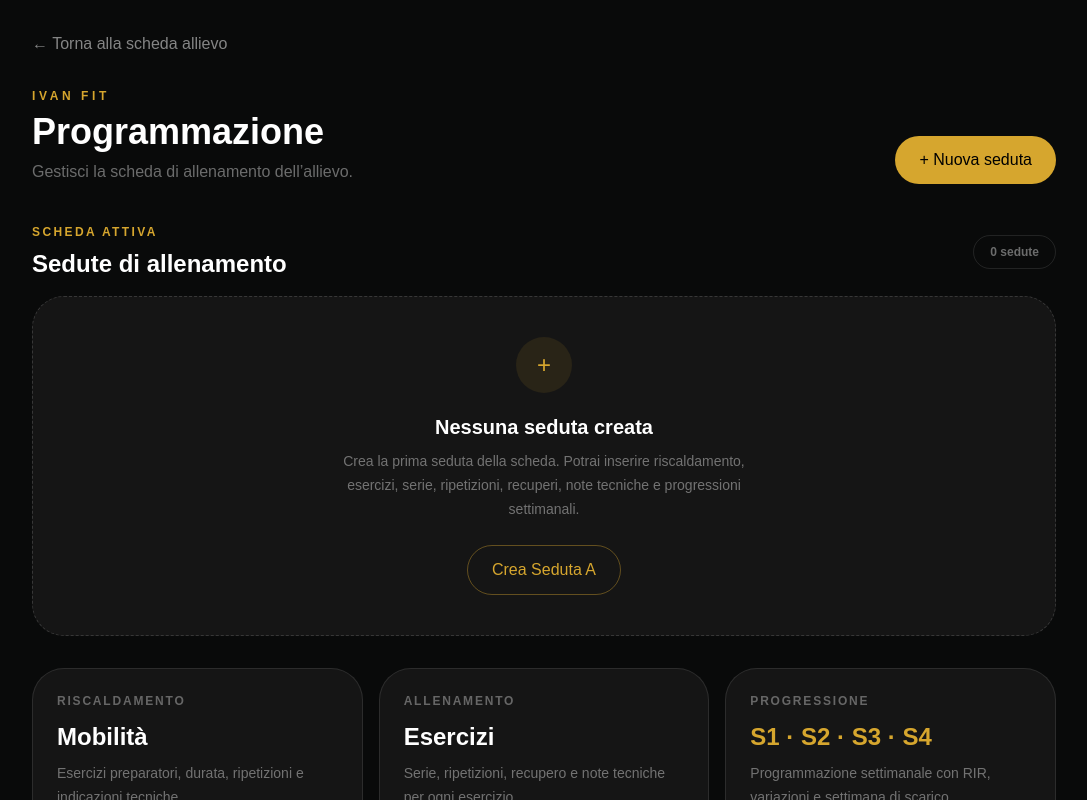
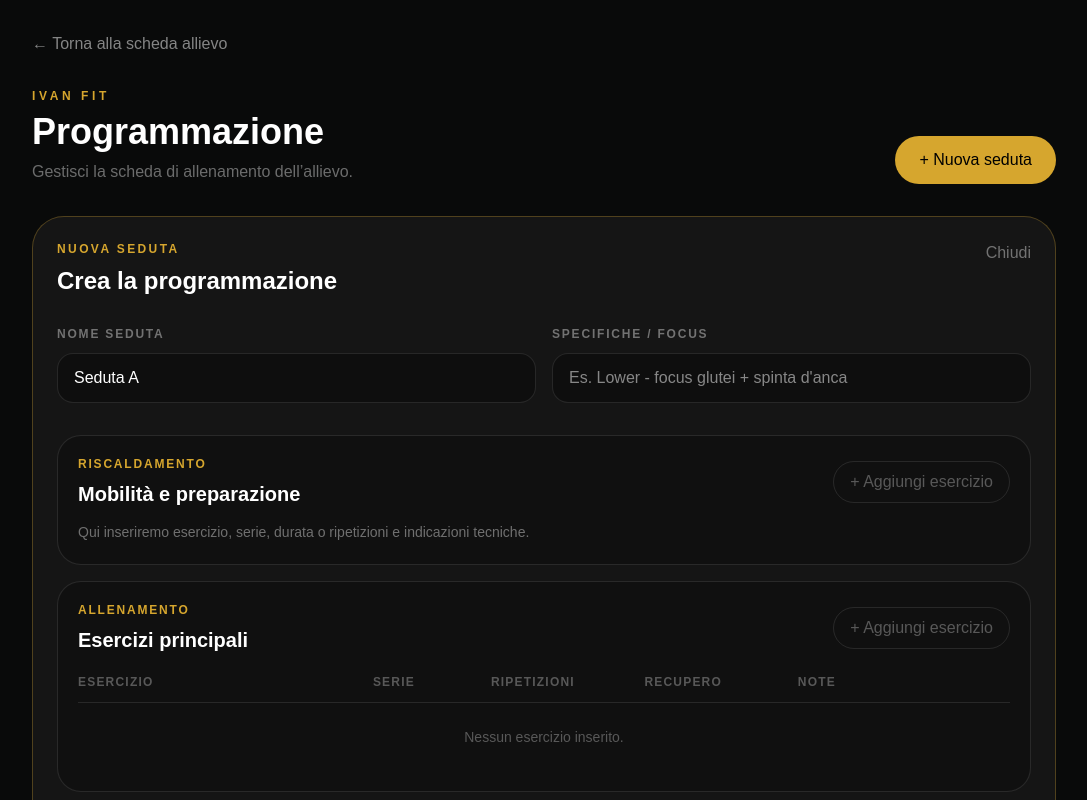
Before and after one commit to claudiaborsani29-netizen/ivan-fit-app, a Next.js app: page /athletes/1/workouts in a window 1280 px wide. Both pictures are taken after a click on the button "+ Nuova seduta". Shown: the top 800 px of the page, without its empty margins (96-1183 px from the left). Built offline with nearby package versions, Linux system fonts and the light colour scheme.

Commit message:
Aggiunge editor nuova seduta

```diff
--- a/app/athletes/[id]/workouts/page.tsx
+++ b/app/athletes/[id]/workouts/page.tsx
@@ -1,5 +1,6 @@
 'use client';
 
+import { useState } from 'react';
 import { useParams, useRouter } from 'next/navigation';
 
 export default function WorkoutsPage() {
@@ -8,10 +9,25 @@ export default function WorkoutsPage() {
 
   const athleteId = params.id as string;
 
+  const [creatingSession, setCreatingSession] = useState(false);
+  const [sessionName, setSessionName] = useState('Seduta A');
+  const [focus, setFocus] = useState('');
+  const [cardio, setCardio] = useState('');
+
+  const openNewSession = () => {
+    setSessionName('Seduta A');
+    setFocus('');
+    setCardio('');
+    setCreatingSession(true);
+  };
+
+  const closeNewSession = () => {
+    setCreatingSession(false);
+  };
+
   return (
     <main className="min-h-screen bg-[#090A0A] px-5 py-8 text-white">
       <div className="mx-auto max-w-5xl">
-
         <button
           type="button"
           onClick={() => router.push(`/athletes/${athleteId}`)}
@@ -37,12 +53,197 @@ export default function WorkoutsPage() {
 
           <button
             type="button"
+            onClick={openNewSession}
             className="rounded-full bg-[#D6A62E] px-6 py-3 text-sm font-black text-black transition hover:scale-[1.02]"
           >
             + Nuova seduta
           </button>
         </header>
 
+        {creatingSession && (
+          <section className="mt-8 rounded-[2rem] border border-[#D6A62E]/30 bg-[#151515] p-6">
+            <div className="flex flex-wrap items-start justify-between gap-4">
+              <div>
+                <div className="text-xs font-black uppercase tracking-[0.2em] text-[#D6A62E]">
+                  Nuova seduta
+                </div>
+
+                <h2 className="mt-2 text-2xl font-black">
+                  Crea la programmazione
+                </h2>
+              </div>
+
+              <button
+                type="button"
+                onClick={closeNewSession}
+                className="text-sm font-bold text-white/40 transition hover:text-white"
+              >
+                Chiudi
+              </button>
+            </div>
+
+            <div className="mt-6 grid gap-4 md:grid-cols-2">
+              <div>
+                <label className="text-xs font-bold uppercase tracking-[0.15em] text-white/40">
+                  Nome seduta
+                </label>
+
+                <input
+                  type="text"
+                  value={sessionName}
+                  onChange={(event) =>
+                    setSessionName(event.target.value)
+                  }
+                  placeholder="Es. Seduta A"
+                  className="mt-2 w-full rounded-2xl border border-white/10 bg-black/30 px-4 py-3 text-white outline-none transition focus:border-[#D6A62E]"
+                />
+              </div>
+
+              <div>
+                <label className="text-xs font-bold uppercase tracking-[0.15em] text-white/40">
+                  Specifiche / Focus
+                </label>
+
+                <input
+                  type="text"
+                  value={focus}
+                  onChange={(event) => setFocus(event.target.value)}
+                  placeholder="Es. Lower - focus glutei + spinta d'anca"
+                  className="mt-2 w-full rounded-2xl border border-white/10 bg-black/30 px-4 py-3 text-white outline-none transition focus:border-[#D6A62E]"
+                />
+              </div>
+            </div>
+
+            <div className="mt-8 rounded-[1.5rem] border border-white/10 bg-black/20 p-5">
+              <div className="flex flex-wrap items-center justify-between gap-4">
+                <div>
+                  <div className="text-xs font-black uppercase tracking-[0.15em] text-[#D6A62E]">
+                    Riscaldamento
+                  </div>
+
+                  <h3 className="mt-2 text-xl font-black">
+                    Mobilità e preparazione
+                  </h3>
+                </div>
+
+                <button
+                  type="button"
+                  disabled
+                  className="rounded-full border border-white/10 px-4 py-2 text-sm font-bold text-white/30"
+                >
+                  + Aggiungi esercizio
+                </button>
+              </div>
+
+              <p className="mt-3 text-sm leading-6 text-white/40">
+                Qui inseriremo esercizio, serie, durata o
+                ripetizioni e indicazioni tecniche.
+              </p>
+            </div>
+
+            <div className="mt-4 rounded-[1.5rem] border border-white/10 bg-black/20 p-5">
+              <div className="flex flex-wrap items-center justify-between gap-4">
+                <div>
+                  <div className="text-xs font-black uppercase tracking-[0.15em] text-[#D6A62E]">
+                    Allenamento
+                  </div>
+
+                  <h3 className="mt-2 text-xl font-black">
+                    Esercizi principali
+                  </h3>
+                </div>
+
+                <button
+                  type="button"
+                  disabled
+                  className="rounded-full border border-white/10 px-4 py-2 text-sm font-bold text-white/30"
+                >
+                  + Aggiungi esercizio
+                </button>
+              </div>
+
+              <div className="mt-5 overflow-x-auto">
+                <div className="min-w-[820px]">
+                  <div className="grid grid-cols-[1.6fr_.6fr_.8fr_.8fr_1.2fr] gap-3 border-b border-white/10 pb-3 text-xs font-black uppercase tracking-[0.1em] text-white/30">
+                    <div>Esercizio</div>
+                    <div>Serie</div>
+                    <div>Ripetizioni</div>
+                    <div>Recupero</div>
+                    <div>Note</div>
+                  </div>
+
+                  <div className="py-6 text-center text-sm text-white/30">
+                    Nessun esercizio inserito.
+                  </div>
+                </div>
+              </div>
+            </div>
+
+            <div className="mt-4 rounded-[1.5rem] border border-white/10 bg-black/20 p-5">
+              <div className="text-xs font-black uppercase tracking-[0.15em] text-[#D6A62E]">
+                Progressione
+              </div>
+
+              <h3 className="mt-2 text-xl font-black">
+                Programmazione settimanale
+              </h3>
+
+              <div className="mt-5 grid gap-3 sm:grid-cols-2 lg:grid-cols-4">
+                {['S1', 'S2', 'S3', 'S4 / Scarico'].map(
+                  (week) => (
+                    <div
+                      key={week}
+                      className="rounded-2xl border border-white/10 bg-[#151515] p-4"
+                    >
+                      <div className="text-sm font-black text-[#D6A62E]">
+                        {week}
+                      </div>
+
+                      <div className="mt-2 text-xs text-white/30">
+                        La progressione verrà impostata per ogni
+                        esercizio.
+                      </div>
+                    </div>
+                  )
+                )}
+              </div>
+            </div>
+
+            <div className="mt-4">
+              <label className="text-xs font-bold uppercase tracking-[0.15em] text-white/40">
+                Cardio post allenamento
+              </label>
+
+              <textarea
+                value={cardio}
+                onChange={(event) => setCardio(event.target.value)}
+                placeholder="Es. Tapis roulant 15 minuti - inclinazione 8%, velocità 5 km/h"
+                rows={3}
+                className="mt-2 w-full resize-none rounded-2xl border border-white/10 bg-black/30 px-4 py-3 text-white outline-none transition focus:border-[#D6A62E]"
+              />
+            </div>
+
+            <div className="mt-6 flex flex-wrap justify-end gap-3">
+              <button
+                type="button"
+                onClick={closeNewSession}
+                className="rounded-full border border-white/10 px-6 py-3 text-sm font-black text-white/60"
+              >
+                Annulla
+              </button>
+
+              <button
+                type="button"
+                disabled
+                className="rounded-full bg-[#D6A62E] px-6 py-3 text-sm font-black text-black opacity-40"
+              >
+                Salva Seduta
+              </button>
+            </div>
+          </section>
+        )}
+
+        {!creatingSession && (
           <section className="mt-10">
             <div className="mb-4 flex items-center justify-between gap-4">
               <div>
@@ -70,67 +271,21 @@ export default function WorkoutsPage() {
               </h3>
 
               <p className="mx-auto mt-2 max-w-md text-sm leading-6 text-white/40">
-              Crea la prima seduta della scheda. Potrai inserire
-              riscaldamento, esercizi, serie, ripetizioni, recuperi,
-              note tecniche e progressioni settimanali.
+                Crea la prima seduta della scheda. Potrai
+                organizzare riscaldamento, allenamento,
+                progressioni e cardio.
               </p>
 
               <button
                 type="button"
+                onClick={openNewSession}
                 className="mt-6 rounded-full border border-[#D6A62E]/40 px-6 py-3 text-sm font-black text-[#D6A62E] transition hover:bg-[#D6A62E]/10"
               >
                 Crea Seduta A
               </button>
             </div>
           </section>
-
-        <section className="mt-8 grid gap-4 md:grid-cols-3">
-          <div className="rounded-[2rem] border border-white/10 bg-[#151515] p-6">
-            <div className="text-xs font-black uppercase tracking-[0.15em] text-white/35">
-              Riscaldamento
-            </div>
-
-            <div className="mt-3 text-2xl font-black">
-              Mobilità
-            </div>
-
-            <p className="mt-2 text-sm leading-6 text-white/40">
-              Esercizi preparatori, durata, ripetizioni e indicazioni
-              tecniche.
-            </p>
-          </div>
-
-          <div className="rounded-[2rem] border border-white/10 bg-[#151515] p-6">
-            <div className="text-xs font-black uppercase tracking-[0.15em] text-white/35">
-              Allenamento
-            </div>
-
-            <div className="mt-3 text-2xl font-black">
-              Esercizi
-            </div>
-
-            <p className="mt-2 text-sm leading-6 text-white/40">
-              Serie, ripetizioni, recupero e note tecniche per ogni
-              esercizio.
-            </p>
-          </div>
-
-          <div className="rounded-[2rem] border border-white/10 bg-[#151515] p-6">
-            <div className="text-xs font-black uppercase tracking-[0.15em] text-white/35">
-              Progressione
-            </div>
-
-            <div className="mt-3 text-2xl font-black text-[#D6A62E]">
-              S1 · S2 · S3 · S4
-            </div>
-
-            <p className="mt-2 text-sm leading-6 text-white/40">
-              Programmazione settimanale con RIR, variazioni e
-              settimana di scarico.
-            </p>
-          </div>
-        </section>
-
+        )}
       </div>
     </main>
   );
```
Lines whose indentation alone changed are shown as unchanged.
